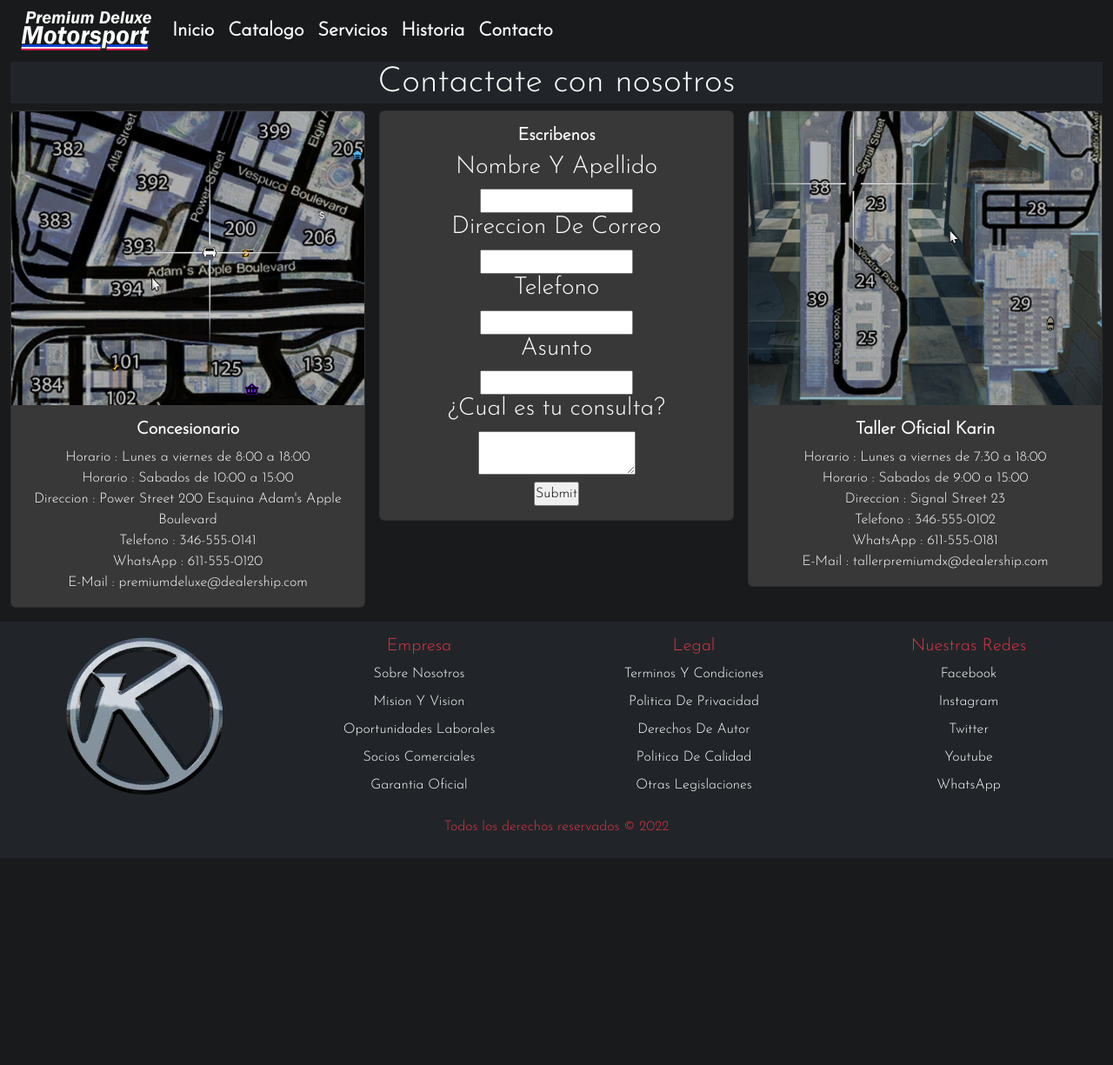
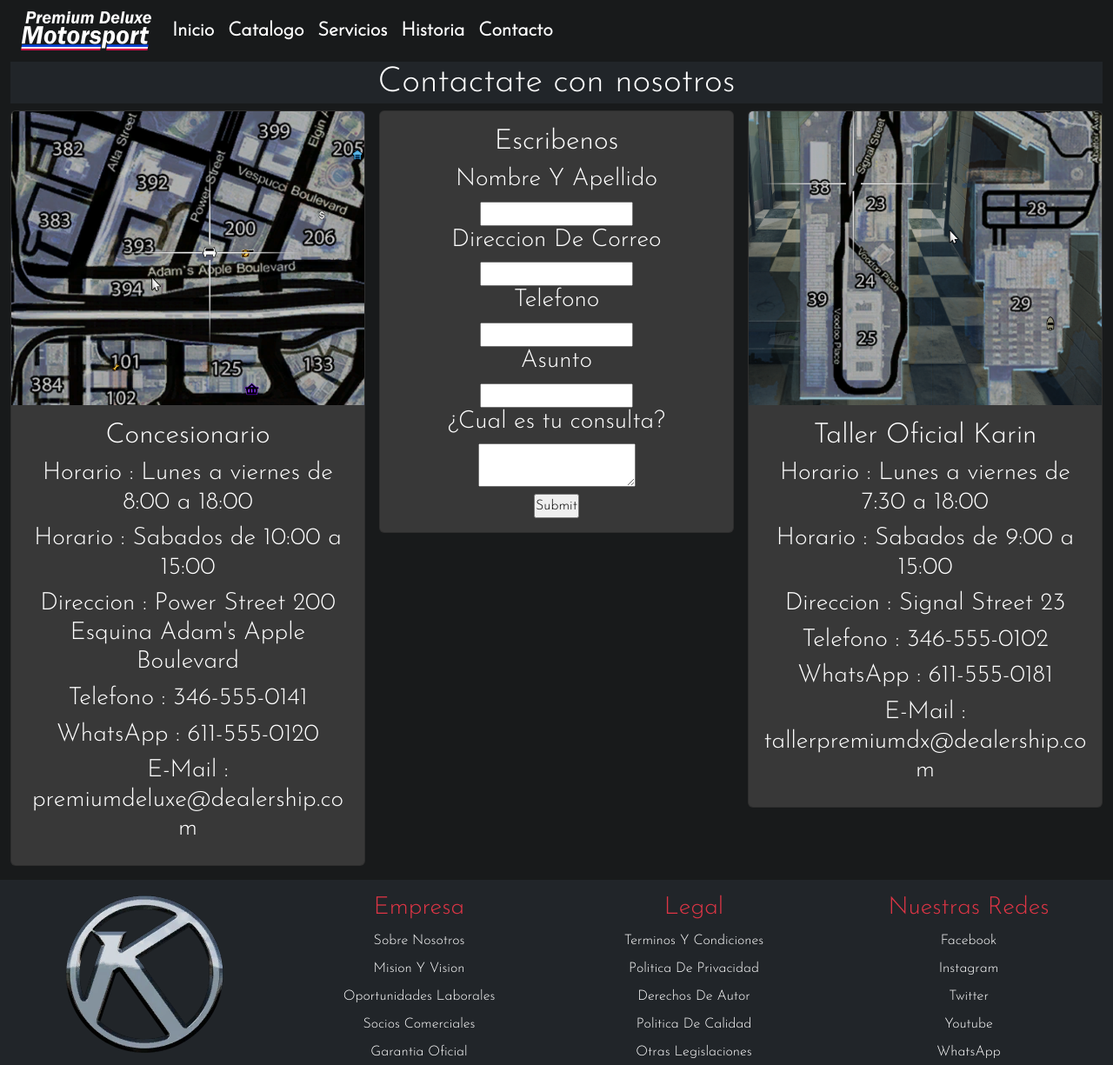
Before and after one commit to francordz99/PreEntrega2-RodriguezRodriguez, a plain HTML site: page pages/contacto.html in a window 1280 px wide. Shown: the top 1225 px of the page at 87% size. Before the commit the page ends 987 px from the top, so only its background shows below. Drawn offline with nearby package versions, Linux system fonts and the light colour scheme.

Commit message:
Mejorado el SEO del sitio y optimizado el uso de algunos elementos

```diff
--- a/pages/contacto.html
+++ b/pages/contacto.html
@@ -4,6 +4,8 @@
      <meta charset="UTF-8">
      <meta http-equiv="X-UA-Compatible" content="IE=edge">
      <meta name="viewport" content="width=device-width, initial-scale=1.0">
+     <meta name="keywords" content="concesionario,vehiculos nuevos,service oficial karin,repuestos originales karin,karin">
+     <meta name="description" content="Entra en contacto con nosotros para obtener mas informacion acerca de tu nuevo Karin3">
      <title>Contacto | Concesionario Deluxe</title>
      <link href="https://cdn.jsdelivr.net/npm/bootstrap@5.2.1/dist/css/bootstrap.min.css" rel="stylesheet" integrity="sha384-iYQeCzEYFbKjA/T2uDLTpkwGzCiq6soy8tYaI1GyVh/UjpbCx/TYkiZhlZB6+fzT" crossorigin="anonymous">
      <link rel="stylesheet" type="text/css" href="../style/style.css">
@@ -41,14 +43,14 @@
                          <div class="card">
                               <img src="../img/direccionconce.png" alt="Concesionario Ubicado En El Mapa" class="card-img-top">
                               <div class="card-body">
-                                   <h5 class="card-title">Concesionario</h5>
+                                   <h2 class="card-title">Concesionario</h2>
                                    <div class="card-text">
-                                        <div>Horario : Lunes a viernes de 8:00 a 18:00</div>
-                                        <div>Horario : Sabados de 10:00 a 15:00</div>
-                                        <div>Direccion : Power Street 200 Esquina Adam's Apple Boulevard </div>
-                                        <div>Telefono : 346-555-0141</div>
-                                        <div>WhatsApp : 611-555-0120</div>
-                                        <div>E-Mail : premiumdeluxe@dealership.com</div>
+                                        <h3>Horario : Lunes a viernes de 8:00 a 18:00</h3>
+                                        <h3>Horario : Sabados de 10:00 a 15:00</h3>
+                                        <h3>Direccion : Power Street 200 Esquina Adam's Apple Boulevard </h3>
+                                        <h3>Telefono : 346-555-0141</h3>
+                                        <h3>WhatsApp : 611-555-0120</h3>
+                                        <h3>E-Mail : premiumdeluxe@dealership.com</h3>
                                    </div>
                               </div>
                          </div>
@@ -56,7 +58,7 @@
                     <div class="col-12 col-lg-4">
                          <div class="card">
                               <div class="card-body">
-                                   <h5 class="card-title">Escribenos</h5>
+                                   <h2 class="card-title">Escribenos</h2>
                                    <form>
                                         <div>
                                              <h3>Nombre Y Apellido</h3>
@@ -89,14 +91,14 @@
                          <div class="card">
                               <img src="../img/direcciontaller.png" alt="Taller Ubicado En El Mapa" class="card-img-top">
                               <div class="card-body">
-                                   <h5 class="card-title">Taller Oficial Karin</h5>
+                                   <h2 class="card-title">Taller Oficial Karin</h2>
                                    <div class="card-text">
-                                        <div>Horario : Lunes a viernes de 7:30 a 18:00</div>
-                                        <div>Horario : Sabados de 9:00 a 15:00</div>
-                                        <div>Direccion : Signal Street 23</div>
-                                        <div>Telefono : 346-555-0102</div>
-                                        <div>WhatsApp : 611-555-0181</div>
-                                        <div>E-Mail : tallerpremiumdx@dealership.com</div>
+                                        <h3>Horario : Lunes a viernes de 7:30 a 18:00</h3>
+                                        <h3>Horario : Sabados de 9:00 a 15:00</h3>
+                                        <h3>Direccion : Signal Street 23</h3>
+                                        <h3>Telefono : 346-555-0102</h3>
+                                        <h3>WhatsApp : 611-555-0181</h3>
+                                        <h3>E-Mail : tallerpremiumdx@dealership.com</h3>
                                    </div>
                               </div>
      </main>
@@ -107,7 +109,7 @@
                          <a href="https://gta.fandom.com/es/wiki/Karin" target="_blank"><img class="footerimg" src="../img/Karin-GTAV-Logo.png" alt="Logo De Karin"></a>
                     </div>
                <div class="col-xs-12 col-md-6 col-lg-3 text-center">
-                    <h5 class="h5 text-danger mt-2">Empresa</h5 class="h5">
+                    <h3 class="h3 text-danger mt-2">Empresa</h3 class="h3">
                          <div class="mt-2">
                               <a class="text-white text-decoration-none" href="#">Sobre Nosotros</a>
                          </div>
@@ -125,7 +127,7 @@
                          </div>
                     </div>
                     <div class="col-xs-12 col-md-6 col-lg-3 text-center">
-                         <h5 class="h5 text-danger mt-2">Legal</h5 class="h5">
+                         <h3 class="h3 text-danger mt-2">Legal</h3 class="h3">
                          <div class="mt-2">
                               <a class="text-white text-decoration-none" href="#">Terminos Y Condiciones</a>
                          </div>
@@ -143,7 +145,7 @@
                          </div>
                     </div>
                     <div class="col-xs-12 col-md-6 col-lg-3 text-center">
-                         <h5 class="h5 text-danger mt-2">Nuestras Redes</h5 class="h5">
+                         <h3 class="h3 text-danger mt-2">Nuestras Redes</h3 class="h3">
                          <div class="mt-2">
                               <a class="text-white text-decoration-none" href="https://www.facebook.com/" target="_blank">Facebook</a>
                          </div>
--- a/sass/_header.scss
+++ b/sass/_header.scss
@@ -12,7 +12,6 @@
 
 /* Efecto De Menu Hamburguesa */
 
-.navbar-toggler,
 .navbar-toggler:focus,
 .navbar-toggler:active,
 .navbar-toggler-icon:focus {
@@ -27,6 +26,9 @@
     height: 20px;
     position: relative;
     transition: .5s ease-in-out;
+    outline:none;
+    box-shadow: none;
+    border:0;
 
     .top-bar {
         margin-top: 0px;
--- a/sass/style.scss
+++ b/sass/style.scss
@@ -13,7 +13,6 @@
 .card {
     background-color: rgb(56, 56, 56);
     text-align: center;
-
     h5  {
         font-weight: bold;
     }
```
Also changed, not shown: index.html (+5 -3 lines), pages/catalogo.html (+14 -12 lines), pages/historia.html (+9 -7 lines), pages/service.html (+9 -7 lines).
